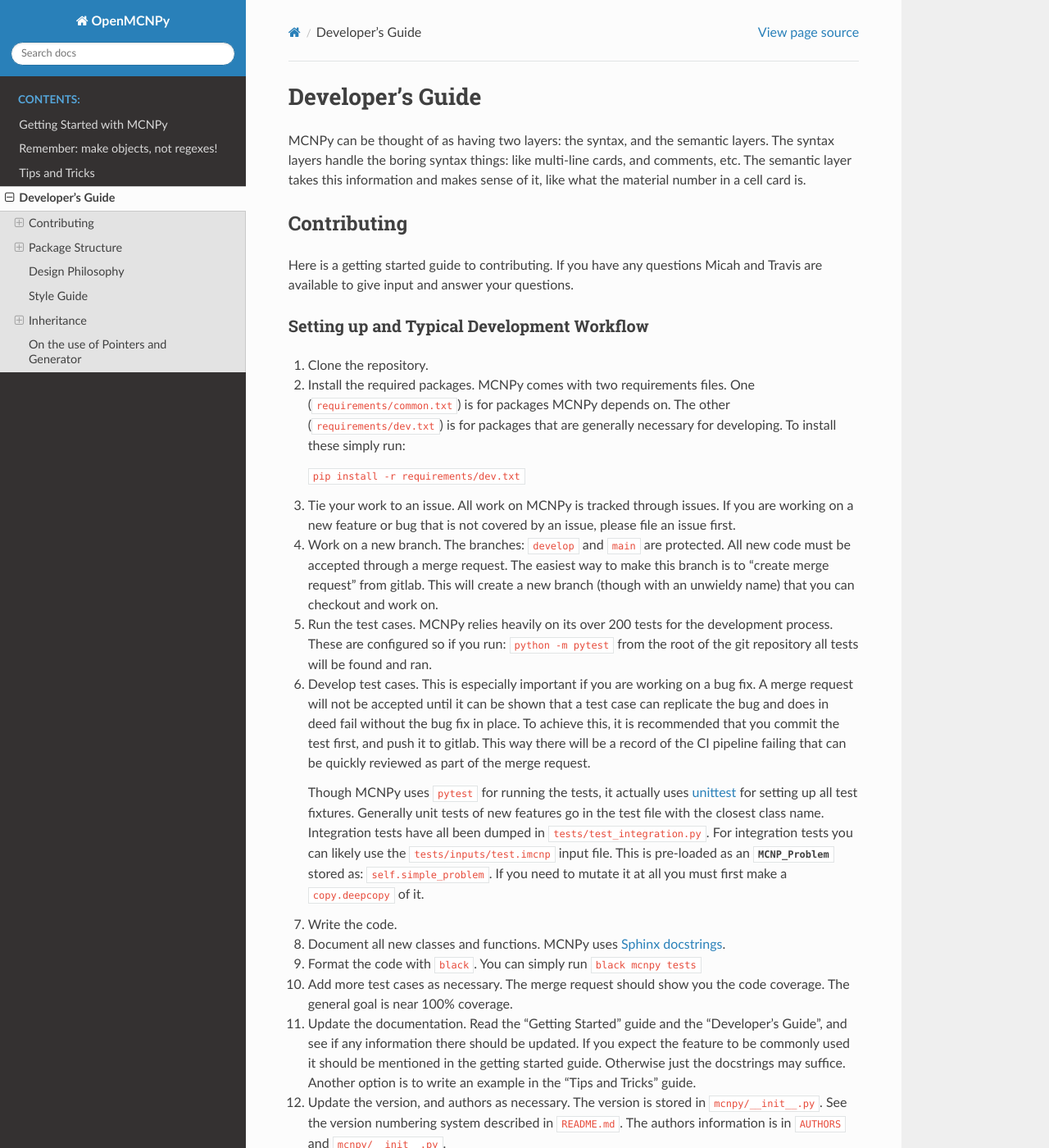
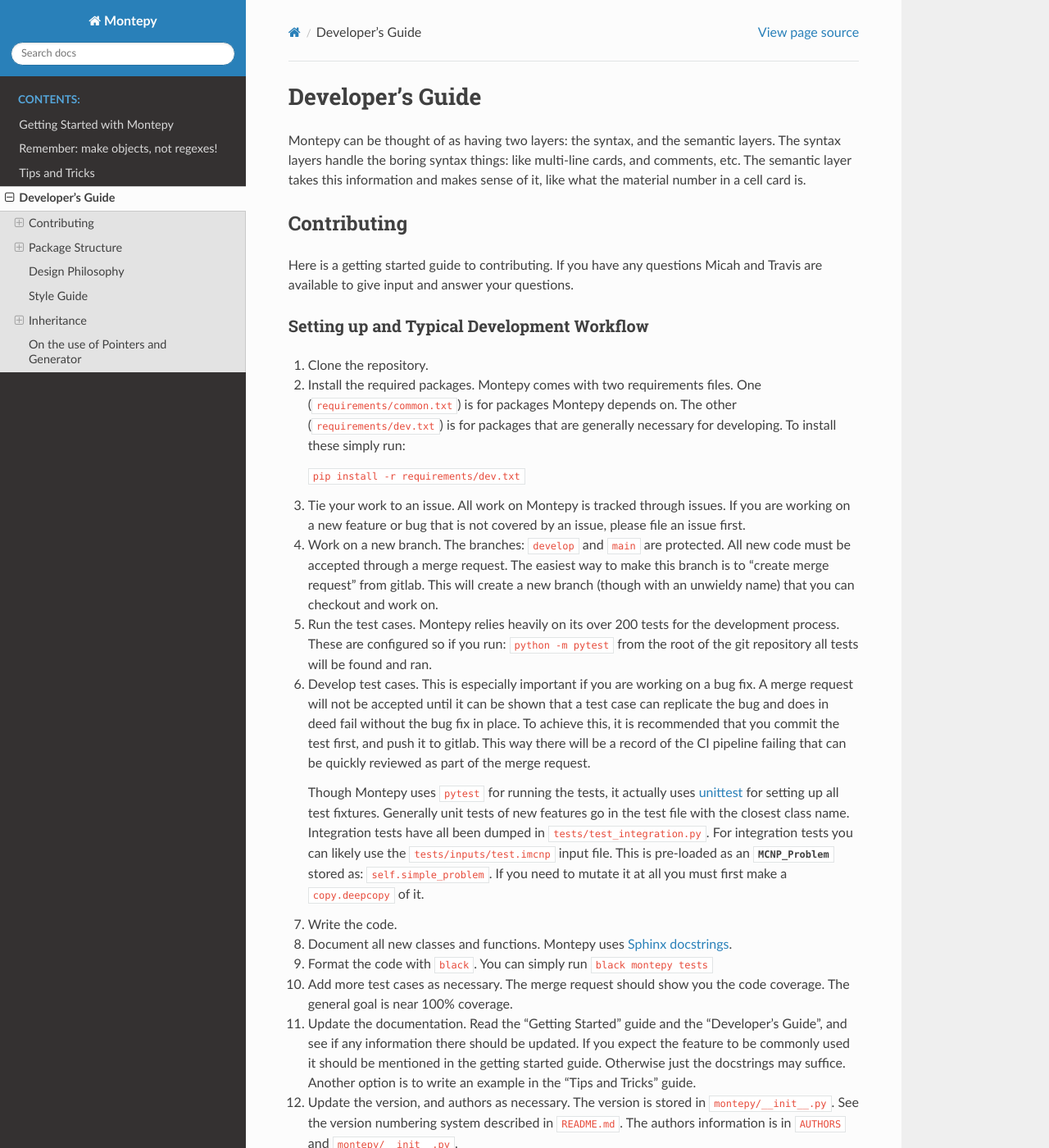
Before and after one commit to idaholab/MontePy, a Sphinx documentation site: the page built from doc/source/developing.rst, in a window 1280 px wide and 1400 px high. Shown: the whole window at 82% size. Built offline with Sphinx 7.4.7 and the Read the Docs theme 2.0.0, drawn with Linux system fonts in a browser that asks for light colours; pages that are not in the unit, such as notebooks, are missing from menus; the version number is read from the project's files by our own code; some of the changed text lies outside the part shown.

Commit message:
Did find and replace on documentation.

```diff
--- a/doc/source/conf.py
+++ b/doc/source/conf.py
@@ -19,7 +19,7 @@
 
 # -- Project information -----------------------------------------------------
 
-project = "OpenMCNPy"
+project = "Montepy"
 copyright = "2021 – 2023, Battelle Energy Alliance LLC."
 author = "Micah D. Gale (@galemica), Travis J. Labossiere-Hickman (@tjlaboss)"
 
@@ -45,7 +45,7 @@
 # This pattern also affects html_static_path and html_extra_path.
 exclude_patterns = []
 
-wheel = f"mcnpy-{release}-py3-none-any.whl"
+wheel = f"montepy-{release}-py3-none-any.whl"
 
 
 # -- Options for HTML output -------------------------------------------------
@@ -54,7 +54,7 @@
 # a list of builtin themes.
 #
 html_theme = "sphinx_rtd_theme"
-apidoc_module_dir = "../../mcnpy"
+apidoc_module_dir = "../../montepy"
 apidoc_module_first = True
 apidoc_separate_modules = True
 
--- a/doc/source/developing.rst
+++ b/doc/source/developing.rst
@@ -1,7 +1,7 @@
 Developer's Guide
 =================
 
-MCNPy can be thought of as having two layers: the syntax, and the semantic layers.
+Montepy can be thought of as having two layers: the syntax, and the semantic layers.
 The syntax layers handle the boring syntax things: like multi-line cards, and comments, etc.
 The semantic layer takes this information and makes sense of it, like what the material number in a cell card is.
 
@@ -17,14 +17,14 @@
 #. Clone the repository.
 
 #. Install the required packages.
-   MCNPy comes with two requirements files.
-   One (``requirements/common.txt``) is for packages MCNPy depends on.
+   Montepy comes with two requirements files.
+   One (``requirements/common.txt``) is for packages Montepy depends on.
    The other (``requirements/dev.txt``) is for packages that are generally necessary for developing.
    To install these simply run:
 
    ``pip install -r requirements/dev.txt``
 
-#. Tie your work to an issue. All work on MCNPy is tracked through issues.
+#. Tie your work to an issue. All work on Montepy is tracked through issues.
    If you are working on a new feature or bug that is not covered by an issue, please file an issue first.
 
 #. Work on a new branch. The branches: ``develop`` and ``main`` are protected.
@@ -32,7 +32,7 @@
    The easiest way to make this branch is to "create merge request" from gitlab.
    This will create a new branch (though with an unwieldy name) that you can checkout and work on.
 
-#. Run the test cases. MCNPy relies heavily on its over 200 tests for the development process.
+#. Run the test cases. Montepy relies heavily on its over 200 tests for the development process.
    These are configured so if you run: ``python -m pytest`` from the root of the git repository
    all tests will be found and ran.
 
@@ -42,19 +42,19 @@
    To achieve this, it is recommended that you commit the test first, and push it to gitlab.
    This way there will be a record of the CI pipeline failing that can be quickly reviewed as part of the merge request.
 
-   Though MCNPy uses ``pytest`` for running the tests,
+   Though Montepy uses ``pytest`` for running the tests,
    it actually uses `unittest <https://docs.python.org/3/library/unittest.html>`_ for setting up all test fixtures.
    Generally unit tests of new features go in the test file with the closest class name.
    Integration tests have all been dumped in ``tests/test_integration.py``.
    For integration tests you can likely use the ``tests/inputs/test.imcnp`` input file.
-   This is pre-loaded as an :class:`~mcnpy.mcnp_problem.MCNP_Problem` stored as: ``self.simple_problem``.
+   This is pre-loaded as an :class:`~montepy.mcnp_problem.MCNP_Problem` stored as: ``self.simple_problem``.
    If you need to mutate it at all you must first make a ``copy.deepcopy`` of it.
 
 #. Write the code.
 
-#. Document all new classes and functions. MCNPy uses `Sphinx docstrings <https://sphinx-rtd-tutorial.readthedocs.io/en/latest/docstrings.html>`_.
+#. Document all new classes and functions. Montepy uses `Sphinx docstrings <https://sphinx-rtd-tutorial.readthedocs.io/en/latest/docstrings.html>`_.
 
-#. Format the code with ``black``. You can simply run ``black mcnpy tests``
+#. Format the code with ``black``. You can simply run ``black montepy tests``
 
 #. Add more test cases as necessary. The merge request should show you the code coverage.
    The general goal is near 100\% coverage.
@@ -64,15 +64,15 @@
    Otherwise just the docstrings may suffice.
    Another option is to write an example in the "Tips and Tricks" guide.
 
-#. Update the version, and authors as necessary. The version is stored in ``mcnpy/__init__.py``. See the version numbering system described in ``README.md``.
-   The authors information is in ``AUTHORS`` and ``mcnpy/__init__.py``.
+#. Update the version, and authors as necessary. The version is stored in ``montepy/__init__.py``. See the version numbering system described in ``README.md``.
+   The authors information is in ``AUTHORS`` and ``montepy/__init__.py``.
 
 #. Start a merge request review. Generally Micah or Travis are good reviewers.
 
 
 Deploy Process
 ^^^^^^^^^^^^^^
-MCNPy currently does not use a continuous deploy process.
+Montepy currently does not use a continuous deploy process.
 Rather changes are staged on the ``develop`` branch prior to a release.
 Both ``develop`` and ``main`` are protected branches.
 ``main`` should only be used for releases.
@@ -93,7 +93,7 @@
 #. If this is a bug fix did the new testing fail without the fix?
 #. Was the version number incremented?
 #. Were the authors and credits properly updated?
-#. Check also the authors in ``mcnpy/__init__.py``
+#. Check also the authors in ``montepy/__init__.py``
 #. Is this merge request tied to an issue?
 
 Package Structure
@@ -102,30 +102,30 @@
 Top Level
 ^^^^^^^^^
 The top level of the package is reserved for only a select few objects.
-All children of :class:`~mcnpy.numbered_object_collection.NumberedObjectCollection` can live here.
-The other allowed classes are: ``Exceptions``, :class:`~mcnpy.mcnp_card.MCNP_Card`, :class:`~mcnpy.mcnp_problem.MCNP_Problem`, :class:`~mcnpy.cell.Cell`,
-:class:`~mcnpy.particle.Particle`, and :class:`~mcnpy.universe.Universe`.
+All children of :class:`~montepy.numbered_object_collection.NumberedObjectCollection` can live here.
+The other allowed classes are: ``Exceptions``, :class:`~montepy.mcnp_card.MCNP_Card`, :class:`~montepy.mcnp_problem.MCNP_Problem`, :class:`~montepy.cell.Cell`,
+:class:`~montepy.particle.Particle`, and :class:`~montepy.universe.Universe`.
 Utility functions are allowed at this level as well.
 
 
 input_parser
 ^^^^^^^^^^^^
-The :mod:`mcnpy.input_parser` contains all functions and classes involved in syntax parsing.
-Generally this is all invoked through :func:`~mcnpy.input_parser.input_reader.read_input`,
-which returns an :class:`~mcnpy.mcnp_problem.MCNP_Problem` instance.
+The :mod:`montepy.input_parser` contains all functions and classes involved in syntax parsing.
+Generally this is all invoked through :func:`~montepy.input_parser.input_reader.read_input`,
+which returns an :class:`~montepy.mcnp_problem.MCNP_Problem` instance.
 
 data_cards
 ^^^^^^^^^^
-This package is for all :class:`~mcnpy.mcnp_card.MCNP_Card` children that should exist
+This package is for all :class:`~montepy.mcnp_card.MCNP_Card` children that should exist
 in the data block in an MCNP input.
-For example :class:`~mcnpy.data_cards.material.Material` lives here.
+For example :class:`~montepy.data_cards.material.Material` lives here.
 
 surfaces
 ^^^^^^^^
 This package contains all surface classes.
-All classes need to be children of :class:`~mcnpy.surfaces.surface.Surface`.
+All classes need to be children of :class:`~montepy.surfaces.surface.Surface`.
 When possible new surface classes should combine similar planes.
-For example :class:`~mcnpy.surfaces.axis_plane.AxisPlane` covers ``PX``, ``PY``, and ``PZ``.
+For example :class:`~montepy.surfaces.axis_plane.AxisPlane` covers ``PX``, ``PY``, and ``PZ``.
 
 Design Philosophy
 -----------------
@@ -139,7 +139,7 @@
 #. Do it right the first time.
 #. Document all functions.
 #. Expect everything to mutate at any time.
-#. Avoid relative imports when possible. Use top level ones instead: e.g., ``import mcnpy.cell.Cell``.
+#. Avoid relative imports when possible. Use top level ones instead: e.g., ``import montepy.cell.Cell``.
 #. Defer to vanilla python, and only use the standard library. Currently the only dependency is ``numpy``.
    There must be good justification for breaking from this convention and complicating things for the user.
 
@@ -158,11 +158,11 @@
 
 There are many abstract or simply parent classes that are designed to be subclassed extensively.
 
-Card: :class:`~mcnpy.mcnp_card.MCNP_Card`
+Card: :class:`~montepy.mcnp_card.MCNP_Card`
 ^^^^^^^^^^^^^^^^^^^^^^^^^^^^^^^^^^^^^^^^^
 
 All classes that represent a single input card *must* subclass this.
-For example: some children are: :class:`~mcnpy.cell.Cell`, :class:`~mcnpy.surfaces.surface.Surface`.
+For example: some children are: :class:`~montepy.cell.Cell`, :class:`~montepy.surfaces.surface.Surface`.
 
 How to __init__
 """""""""""""""
@@ -184,13 +184,13 @@
 """"""""""""""""""""""""""""
 All objects must implement ``__str__`` (called by ``str()``),
 and ``__repr__`` (called by ``repr()``).
-See `this issue <https://hpcgitlab.hpc.inl.gov/experiment_analysis/mcnpy/-/issues/41>`_ for a more detailed discussion.
+See `this issue <https://hpcgitlab.hpc.inl.gov/experiment_analysis/montepy/-/issues/41>`_ for a more detailed discussion.
 In general ``__str__`` should return a one line string with enough information to uniquely identify the object.
 For numbered objects this should include their number, and a few high level details.
 For ``__repr__`` this should include debugging information.
 This should include most if not all internal state information.
 
-See this example for :class:`~mcnpy.cell.Cell`
+See this example for :class:`~montepy.cell.Cell`
 
 >>> str(cell)
 CELL: 2, mat: 2, DENS: 8.0 g/cm3
@@ -203,7 +203,7 @@
 
 Mutation
 """"""""
-MCNPy supports copying the exact input unless an object changes at all,
+Montepy supports copying the exact input unless an object changes at all,
 which is inconvenient.
 This is handled by ``self._mutated``.
 Whenever an object parameter is set the setter must set ``self._mutated=True``.
@@ -214,7 +214,7 @@
 Format for MCNP Input
 """""""""""""""""""""
 All children must implement this abstract method.
-This is the method for how :func:`~mcnpy.mcnp_problem.MCNP_Problem.write_to_file` writes
+This is the method for how :func:`~montepy.mcnp_problem.MCNP_Problem.write_to_file` writes
 this class to the file.
 It must return a list of strings that faithfully represent this objects state.
 Each string in the list represents one line in the MCNP input file to be written.
@@ -227,9 +227,9 @@
 
 You have three helper functions to achieve this end goal.
 You should not try to count the number of characters in a line!
-These are :func:`~mcnpy.mcnp_card.MCNP_Card.format_for_mcnp_input`,
-:func:`~mcnpy.mcnp_card.MCNP_Card.wrap_words_for_mcnp`,
-and :func:`~mcnpy.mcnp_card.MCNP_Card.wrap_string_for_mcnp`.
+These are :func:`~montepy.mcnp_card.MCNP_Card.format_for_mcnp_input`,
+:func:`~montepy.mcnp_card.MCNP_Card.wrap_words_for_mcnp`,
+and :func:`~montepy.mcnp_card.MCNP_Card.wrap_string_for_mcnp`.
 First you need to store a list from ``super().format_for_mcnp_input``.
 This function will handle adding comments, etc.
 If you don't care about the formatting just create a list of strings,
@@ -239,7 +239,7 @@
 Then pass these strings through ``self.wrap_string_for_mcnp``,
 which will then wrap any long lines to ensure it doesn't break MCNP.
 
-Example taken from :class:`~mcnpy.data_cards.mode.Mode`
+Example taken from :class:`~montepy.data_cards.mode.Mode`
 
 .. code-block:: python
 
@@ -255,7 +255,7 @@
         return ret
 
 
-Collection: :class:`~mcnpy.numbered_object_collection.NumberedObjectCollection`
+Collection: :class:`~montepy.numbered_object_collection.NumberedObjectCollection`
 ^^^^^^^^^^^^^^^^^^^^^^^^^^^^^^^^^^^^^^^^^^^^^^^^^^^^^^^^^^^^^^^^^^^^^^^^^^^^^^^
 This should be subclassed for any collection of objects that will are numbered.
 For example: cells, surfaces, materials, universes, tallies, etc.
@@ -272,9 +272,9 @@
 .. code-block:: python
 
         def __init__(self, cells=None):
-            super().__init__(mcnpy.Cell, cells)
+            super().__init__(montepy.Cell, cells)
 
-Numbered Object :class:`~mcnpy.numbered_mcnp_card.Numbered_MCNP_Card`
+Numbered Object :class:`~montepy.numbered_mcnp_card.Numbered_MCNP_Card`
 ^^^^^^^^^^^^^^^^^^^^^^^^^^^^^^^^^^^^^^^^^^^^^^^^^^^^^^^^^^^^^^^^^^^^^
 MCNP allows many types of number objects like cells, surfaces, and tallies.
 The only thing special about this is that it requires there be the properties:
@@ -284,7 +284,7 @@
 The parent class provides a system to link to a problem via ``self._problem``.
 Note this field can be ``None``.
 When setting a number you must check for numbering collisions with the method:
-:func:`~mcnpy.numbered_object_collection.NumberedObjectCollection.check_number`.
+:func:`~montepy.numbered_object_collection.NumberedObjectCollection.check_number`.
 This function returns nothing, but will raise an error when a number collision occurs.
 For example the ``Surface`` number setter looks like::
 
@@ -298,10 +298,10 @@
         self._surface_number = number
 
 
-Surface: :class:`~mcnpy.surfaces.surface.Surface`
+Surface: :class:`~montepy.surfaces.surface.Surface`
 ^^^^^^^^^^^^^^^^^^^^^^^^^^^^^^^^^^^^^^^^^^^^^^^^^
 This is the parent class for all Surface classes.
-You will also need to update :func:`~mcnpy.surfaces.surface_builder.surface_builder`.
+You will also need to update :func:`~montepy.surfaces.surface_builder.surface_builder`.
 You should expose clear parameters such as ``radius`` or ``location``.
 ``format_for_mcnp_input()`` is handled by default.
 
@@ -312,7 +312,7 @@
 You will then have access to ``self.surface_type``, and ``self.surface_constants``.
 You then need to verify that the surface type is correct, and there are the correct number of surface constants.
 
-:func:`~mcnpy.surfaces.surface.Surface.find_duplicate_surfaces`
+:func:`~montepy.surfaces.surface.Surface.find_duplicate_surfaces`
 """""""""""""""""""""""""""""""""""""""""""""""""""""""""""""""
 This function is meant to find very similar surfaces that cause geometry errors,
 such as two ``PZ`` surfaces that are 1 micron apart.
@@ -324,13 +324,13 @@
    being a white surface. To say that two surfaces are duplicate all of these factors must be considered.
 
 
-Data Cards: :class:`~mcnpy.data_cards.data_card.DataCardAbstract`
+Data Cards: :class:`~montepy.data_cards.data_card.DataCardAbstract`
 ^^^^^^^^^^^^^^^^^^^^^^^^^^^^^^^^^^^^^^^^^^^^^^^^^^^^^^^^^^^^^^^^^
 This class is the parent for all cards that show up in the data block.
 When adding a child you will also need to update the
-:func:`~mcnpy.data_cards.data_parser.parse_data` function.
-In general first comply with standards for this class's parent: :class:`~mcnpy.mcnp_card.MCNP_Card`.
-In addition you will need to implement :func:`~mcnpy.data_cards.data_card.DataCard.update_pointers`
+:func:`~montepy.data_cards.data_parser.parse_data` function.
+In general first comply with standards for this class's parent: :class:`~montepy.mcnp_card.MCNP_Card`.
+In addition you will need to implement :func:`~montepy.data_cards.data_card.DataCard.update_pointers`
 if you need it.
 
 During init the cards' "name word" (e.g., ``M3``, ``kcode``, ``f7:n``) is validated and parsed.
@@ -347,14 +347,14 @@
 
 Using the ``data_parser`` function:
 """""""""""""""""""""""""""""""""""
-The function :func:`~mcnpy.data_cards.data_parser.parse_data` handles converting a ``data_card`` to the correct class automatically.
+The function :func:`~montepy.data_cards.data_parser.parse_data` handles converting a ``data_card`` to the correct class automatically.
 It uses the dictionary ``PREFIX_MATCH`` to do this.
 This maps the prefix describes above to a specific class.
 
 
 How to add an object to ``MCNP_Problem``
 """"""""""""""""""""""""""""""""""""""""
-the :class:`~mcnpy.mcnp_problem.MCNP_Problem` automatically consumes problem level data cards,
+the :class:`~montepy.mcnp_problem.MCNP_Problem` automatically consumes problem level data cards,
 and adds them to itself.
 Cards this would be appropriate for would be things like ``mode`` and ``kcode``.
 To do this it uses the dictionary ``cards_to_property`` in the ``__load_data_cards_to_object`` method.
@@ -363,14 +363,14 @@
 #. Add it ``cards_to_property``. The key will be the object class, and the value will be a string for the attribute it should be loaded to.
 #. Add a property that exposes this attribute in a desirable way.
 
-Making a numbered Object :class:`~mcnpy.numbered_mcnp_card.Numbered_MCNP_Card`
+Making a numbered Object :class:`~montepy.numbered_mcnp_card.Numbered_MCNP_Card`
 ^^^^^^^^^^^^^^^^^^^^^^^^^^^^^^^^^^^^^^^^^^^^^^^^^^^^^^^^^^^^^^^^^^^^^^^^^^^^^^
 MCNP allows many types of number objects like cells, surfaces, and tallies.
 First you need to provide the property ``number``, and ``old_number``.
 The parent class provides a system to link to a problem via ``self._problem``.
 Note this field can be ``None``.
 When setting a number you must check for numbering collisions with the method:
-:func:`~mcnpy.numbered_object_collection.NumberedObjectCollection.check_number`.
+:func:`~montepy.numbered_object_collection.NumberedObjectCollection.check_number`.
 This function returns nothing, but will raise an error when a number collision occurs.
 For example the ``Surface`` number setter looks like::
 
@@ -383,7 +383,7 @@
         self._mutated = True
         self._surface_number = number
 
-Data Cards that Modify Cells :class:`~mcnpy.data_cards.cell_modifier.CellModifierCard`
+Data Cards that Modify Cells :class:`~montepy.data_cards.cell_modifier.CellModifierCard`
 ^^^^^^^^^^^^^^^^^^^^^^^^^^^^^^^^^^^^^^^^^^^^^^^^^^^^^^^^^^^^^^^^^^^^^^^^^^^^^^^^^^^^^^
 This is a subclass of ``DataCardAbstract`` that is meant to handle data cards that specify information about,
 and modify cells.
@@ -442,7 +442,7 @@
 (e.g., ``IMP:N,P=1 IMP:E=0`` makes sense despite there being two ``IMP`` specified.
 If True only one instance of the object is allowed.
 (e.g., ``VOL=5 VOL=10`` makes no sense).
-For finding which class to use the :func:`~mcnpy.data_cards.data_parser.PREFIX_MATCHES` dict is used. See above.
+For finding which class to use the :func:`~montepy.data_cards.data_parser.PREFIX_MATCHES` dict is used. See above.
 The key, value pairs in ``Cell.parameters`` is iterated over.
 If any of the keys is a partial match to the ``PREFIX_MATCHES`` dict then that class is used,
 and constructed.
@@ -480,11 +480,11 @@
 For the data_block case the output should be a complete MCNP input that stands on its own.
 You should check ``self.has_changed_print_style`` to help determine if the output has mutated.
 Next you also need to check the modifier object owned by every cell for if any of them have mutated.
-See the :class:`~mcnpy.data_cards.universe_card.UniverseCard` implementation for an example.
+See the :class:`~montepy.data_cards.universe_card.UniverseCard` implementation for an example.
 
 For printing in the data block though you need to remember that this object being called will have no data.
 You will need to iterate over: ``self._problem.cells`` and retrieve the data from there.
-You may find the new function: :func:`~mcnpy.mcnp_card.MCNP_Card.compress_repeat_values` helpful.
+You may find the new function: :func:`~montepy.mcnp_card.MCNP_Card.compress_repeat_values` helpful.
 
 ``merge``
 """""""""
@@ -501,7 +501,7 @@
 There should be a ``self.in_cell_block`` guard.
 
 You need to check that there was no double specifying of data in both the cell and data block.
-This should raise :class:`~mcnpy.errors.MalformedInputError`.
+This should raise :class:`~montepy.errors.MalformedInputError`.
 This checking and error handling is handled by the method ``self._check_redundant_definitions()``.
 
 ``_clear_data``
@@ -514,7 +514,7 @@
 ``problem.print_in_data_block``
 """""""""""""""""""""""""""""""
 There is a flag system for controlling if data are output in the cell block or the data block.
-This is controlled by :func:`~mcnpy.mcnp_problem.MCNP_Problem.print_in_data_block`.
+This is controlled by :func:`~montepy.mcnp_problem.MCNP_Problem.print_in_data_block`.
 This acts like a dictionary.
 The key is the string prefix that mcnp uses but is case insensitive.
 So controlling the printing of ``cell.importance`` data is handled by:
@@ -522,7 +522,7 @@
 Most of the work with this property is automated.
 
 
-Syntax Objects: :class:`~mcnpy.input_parser.mcnp_input.MCNP_Input`
+Syntax Objects: :class:`~montepy.input_parser.mcnp_input.MCNP_Input`
 ^^^^^^^^^^^^^^^^^^^^^^^^^^^^^^^^^^^^^^^^^^^^^^^^^^^^^^^^^^^^^^^^^^
 This represents all low level components in MCNP syntax, such as:
 Comments, Messages, titles, and Cards.
@@ -543,7 +543,7 @@
 There are pointers you just don't see them.
 If these examples aren't clear reach out to one of the core developers.
 
-MCNPy abuses pointers a lot.
+Montepy abuses pointers a lot.
 This will talk a lot like a Rust reference book about ownership and borrowing.
 There aren't true parallels in python though.
 In this section ownership is considered the first instance of an object,
@@ -584,7 +584,7 @@
 First, one effectively bi-directional pointer is allowed;
 cards are allowed to point to the parent problem.
 This is provided through ``self._problem``, and
-is established by: :func:`~mcnpy.mcnp_card.MCNP_Card.link_to_problem`.
+is established by: :func:`~montepy.mcnp_card.MCNP_Card.link_to_problem`.
 With this the surface can find its cells by::
 
     @property
--- a/doc/source/index.rst
+++ b/doc/source/index.rst
@@ -1,9 +1,9 @@
-.. OpenMCNPy documentation master file, created by
+.. OpenMontepy documentation master file, created by
    sphinx-quickstart on Thu Apr 21 15:29:53 2022.
    You can adapt this file completely to your liking, but it should at least
    contain the root `toctree` directive.
 
-Welcome to OpenMCNPy's documentation!
+Welcome to OpenMontepy's documentation!
 =====================================
 
 .. toctree::
@@ -21,7 +21,7 @@
 See Also
 ========
 
-* `MCNPy Gitlab Repository <https://hpcgitlab.hpc.inl.gov/experiment_analysis/mcnpy/>`_
+* `Montepy Gitlab Repository <https://hpcgitlab.hpc.inl.gov/experiment_analysis/montepy/>`_
 * `MCNP 6.2 User Manual <https://laws.lanl.gov/vhosts/mcnp.lanl.gov/pdf_files/la-ur-17-29981.pdf>`_
 
 Indices and tables
--- a/doc/source/tricks.rst
+++ b/doc/source/tricks.rst
@@ -9,7 +9,7 @@
 Getting The Highest Plane
 -------------------------
 
-With the :class:`mcnpy.surface_collection.Surfaces` mnemonic generators you can quickly
+With the :class:`montepy.surface_collection.Surfaces` mnemonic generators you can quickly
 get the "extreme" surfaces, using the max and min function.
 
 By default though these functions will sort the surfaces by surface number.
```
Also changed, not shown: doc/source/starting.rst (+58 -58 lines).
